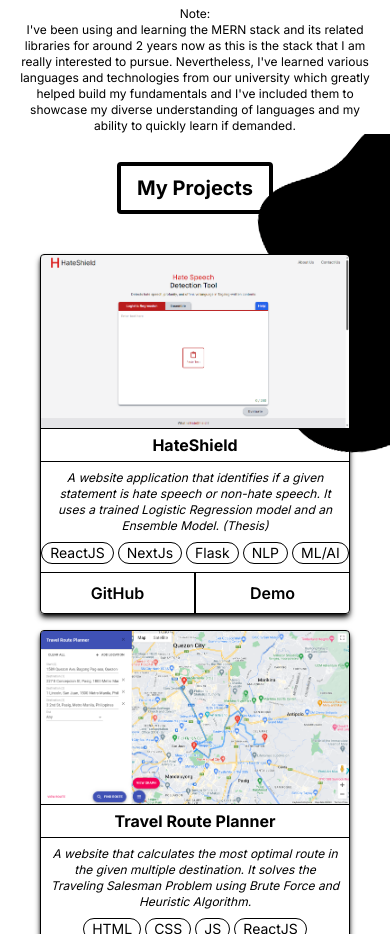
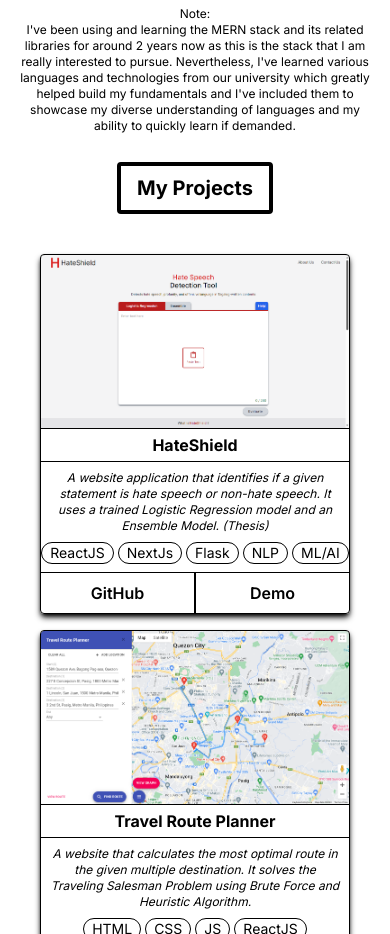
Before and after one commit to Mrrked/Portfolio-MrYious, a Next.js app: page / in a window 390 px wide. Shown: the part 1980-2914 px from the top of the page. Built offline with nearby package versions, Linux system fonts and the light colour scheme.

Commit message:
hide vector

```diff
--- a/src/app/page.tsx
+++ b/src/app/page.tsx
@@ -61,7 +61,7 @@ export default function Home() {
     <About about={MyData.about}/>
     <img src={vector2.src} alt="vector2" className="absolute hidden sm:block -left-32"/>
     <Skill skills={MyData.skills}/>
-    <img src={vector4.src} alt="vector4" className="absolute right-0 -z-10"/>
+    <img src={vector4.src} alt="vector4" className="absolute hidden sm:block right-0 -z-10"/>
     <Project projects={MyData.projects}/>
     <img src={vector5.src} alt="vector5" className="absolute hidden sm:block -left-32"/>
     <Contact contact={MyData.contact}/>
```
